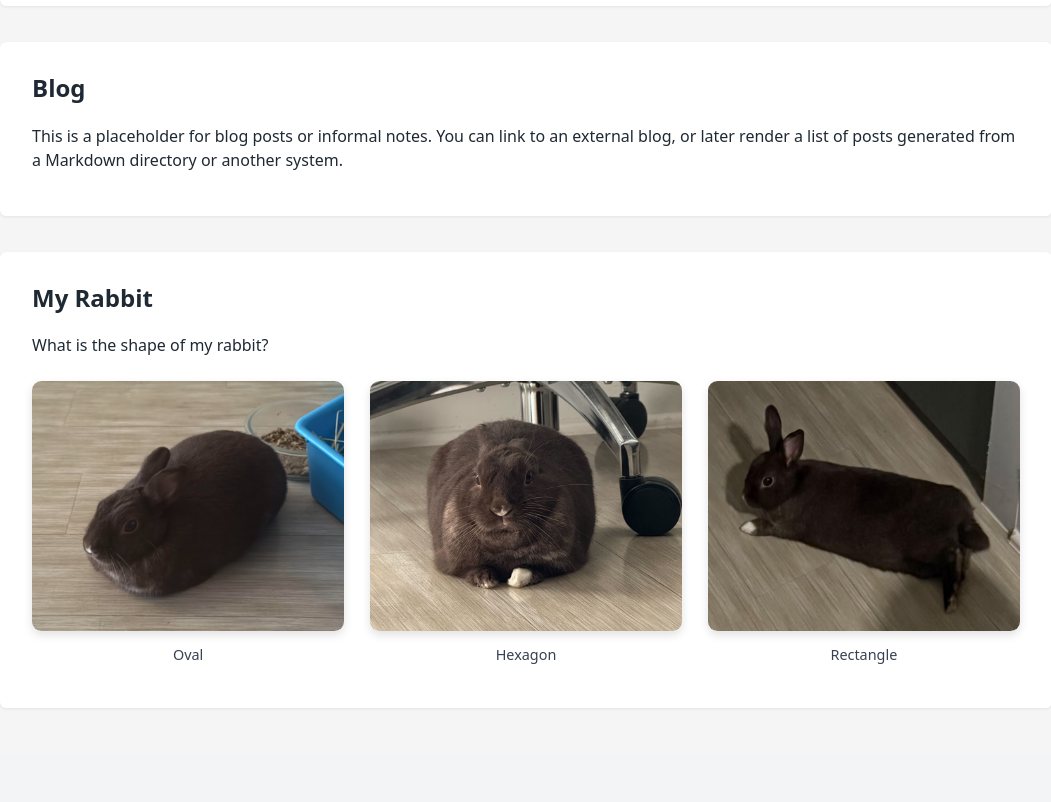
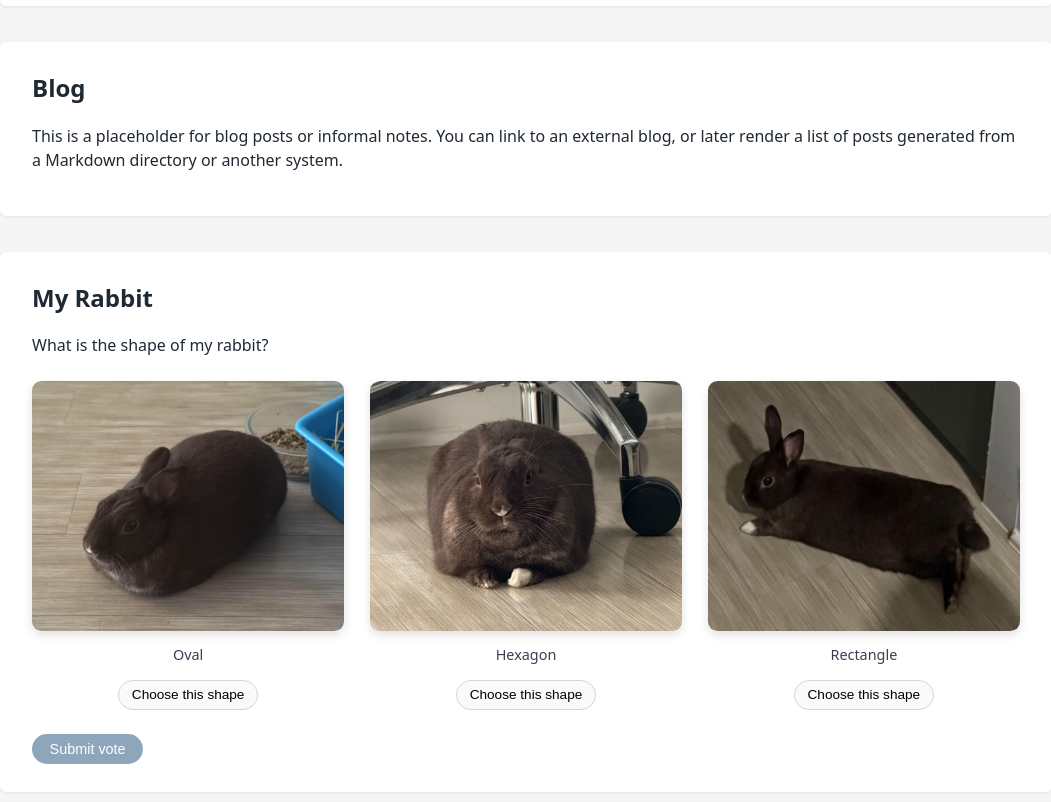
Before and after one commit to yl159-Yiming/CYwebsite, a Vue app: page / in a window 1280 px wide. Shown: the part 2265-3067 px from the top of the page, without its empty margins (114-1165 px from the left). Built offline with nearby package versions, Linux system fonts and the light colour scheme.

Commit message:
add rabbit voting system

```diff
--- a/src/App.vue
+++ b/src/App.vue
@@ -197,6 +197,7 @@
           Markdown directory or another system.
         </p>
       </section>
+
       <!-- Rabbit Section -->
       <section id="rabbit" class="section">
         <h2 class="section-heading">My Rabbit</h2>
@@ -205,29 +206,78 @@
         </p>
 
         <div class="rabbit-gallery">
+          <!-- Oval -->
           <div class="rabbit-item">
             <img
                 src="@/assets/rabbit_oval.png"
                 alt="Rabbit 1"
             />
             <p class="rabbit-caption">Oval</p>
+            <button
+                class="rabbit-choice-button"
+                :class="{ selected: selectedShape === 'oval' }"
+                @click="selectShape('oval')"
+            >
+              Choose this shape
+            </button>
           </div>
 
+          <!-- Hexagon -->
           <div class="rabbit-item">
             <img
                 src="@/assets/rabbit_hexagon.png"
                 alt="Rabbit 2"
             />
             <p class="rabbit-caption">Hexagon</p>
+            <button
+                class="rabbit-choice-button"
+                :class="{ selected: selectedShape === 'hexagon' }"
+                @click="selectShape('hexagon')"
+            >
+              Choose this shape
+            </button>
           </div>
 
+          <!-- Rectangle -->
           <div class="rabbit-item">
             <img
                 src="@/assets/rabbit_rectangle.png"
                 alt="Rabbit 3"
             />
             <p class="rabbit-caption">Rectangle</p>
+            <button
+                class="rabbit-choice-button"
+                :class="{ selected: selectedShape === 'rectangle' }"
+                @click="selectShape('rectangle')"
+            >
+              Choose this shape
+            </button>
           </div>
+        </div>
+
+        <!-- Submit + message -->
+        <div class="rabbit-actions">
+          <button
+              class="rabbit-submit-button"
+              :disabled="!selectedShape"
+              @click="submitVote"
+          >
+            Submit vote
+          </button>
+          <p v-if="message" class="rabbit-message">
+            {{ message }}
+          </p>
+        </div>
+
+        <!-- Previous / accumulated results -->
+        <div class="rabbit-results" v-if="showResults && totalVotes > 0">
+          <h3>Previous votes</h3>
+          <ul>
+            <li>Oval: {{ votes.oval }}</li>
+            <li>Hexagon: {{ votes.hexagon }}</li>
+            <li>Rectangle: {{ votes.rectangle }}</li>
+            <li>Total votes: {{ totalVotes }}</li>
+          </ul>
         </div>
       </section>
 
@@ -236,7 +286,81 @@
 </template>
 
 <script setup>
-// No Vue logic needed yet; this is a mostly static page.
+import { ref, computed, onMounted, watch } from 'vue'
+
+const STORAGE_KEY = 'rabbit-votes-v1'
+
+const selectedShape = ref(null) // 'oval' | 'hexagon' | 'rectangle' | null
+
+// vote counts are kept and persisted in localStorage
+const votes = ref({
+  oval: 0,
+  hexagon: 0,
+  rectangle: 0,
+})
+
+const message = ref('')
+// controls whether the results block is visible in the current session
+const showResults = ref(false)
+
+// Load previous votes from localStorage on mount
+onMounted(() => {
+  try {
+    const raw = localStorage.getItem(STORAGE_KEY)
+    if (raw) {
+      const parsed = JSON.parse(raw)
+      if (
+          parsed &&
+          typeof parsed === 'object' &&
+          ['oval', 'hexagon', 'rectangle'].every(k => typeof parsed[k] === 'number')
+      ) {
+        votes.value = parsed
+      }
+    }
+  } catch (e) {
+    console.error('Failed to load rabbit votes from localStorage', e)
+  }
+})
+
+// Persist votes whenever they change
+watch(
+    votes,
+    (newVal) => {
+      try {
+        localStorage.setItem(STORAGE_KEY, JSON.stringify(newVal))
+      } catch (e) {
+        console.error('Failed to save rabbit votes to localStorage', e)
+      }
+    },
+    { deep: true }
+)
+
+const totalVotes = computed(() =>
+    votes.value.oval + votes.value.hexagon + votes.value.rectangle
+)
+
+function selectShape(shape) {
+  selectedShape.value = shape
+  message.value = '' // clear any old message
+}
+
+function submitVote() {
+  if (!selectedShape.value) {
+    message.value = 'Please choose a rabbit shape first.'
+    return
+  }
+
+  votes.value[selectedShape.value] += 1
+
+  const labelMap = {
+    oval: 'Oval',
+    hexagon: 'Hexagon',
+    rectangle: 'Rectangle',
+  }
+
+  message.value = `You voted for ${labelMap[selectedShape.value]}!`
+  showResults.value = true
+}
 </script>
 
 <style scoped>
@@ -536,6 +660,7 @@
     height: 190px;
   }
 }
+
 .rabbit-photo-wrap {
   margin-top: 1.2rem;
   display: flex;
@@ -578,4 +703,62 @@
   }
 }
 
+.rabbit-choice-button {
+  display: block;
+  margin: 0.6rem auto 0;
+  padding: 0.4rem 0.8rem;
+  border-radius: 999px;
+  border: 1px solid #d1d5db;
+  background: #f9fafb;
+  font-size: 0.85rem;
+  cursor: pointer;
+}
+
+.rabbit-choice-button.selected {
+  border-color: #1f4f7b;
+  background: #e0ecff;
+  font-weight: 600;
+}
+
+.rabbit-choice-button:hover {
+  background: #edf2ff;
+}
+
+.rabbit-actions {
+  margin-top: 1.5rem;
+  display: flex;
+  align-items: center;
+  gap: 0.75rem;
+}
+
+.rabbit-submit-button {
+  padding: 0.45rem 1.1rem;
+  border-radius: 999px;
+  border: none;
+  background: #1f4f7b;
+  color: #ffffff;
+  font-size: 0.9rem;
+  cursor: pointer;
+}
+
+.rabbit-submit-button:disabled {
+  opacity: 0.5;
+  cursor: not-allowed;
+}
+
+.rabbit-message {
+  font-size: 0.9rem;
+  color: #374151;
+}
+
+.rabbit-results {
+  margin-top: 1.2rem;
+  font-size: 0.9rem;
+}
+
+.rabbit-results ul {
+  margin: 0.4rem 0 0;
+  padding-left: 1.2rem;
+}
+
 </style>
```
